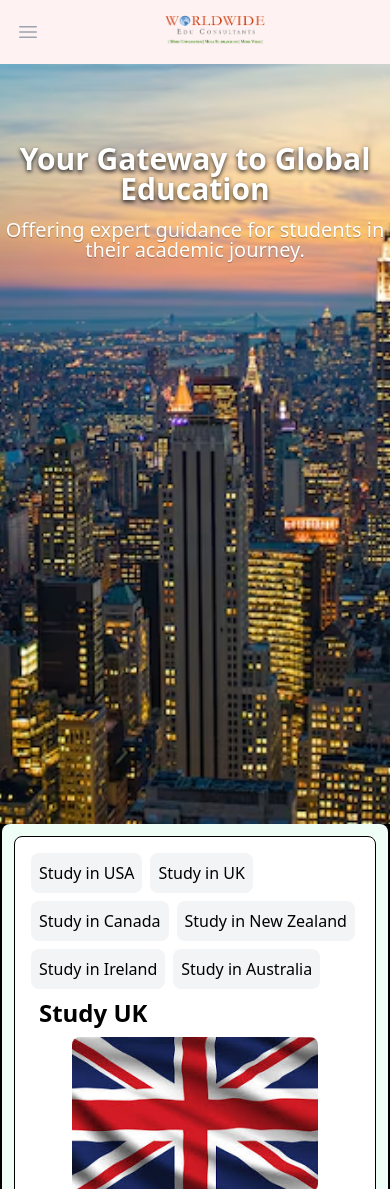
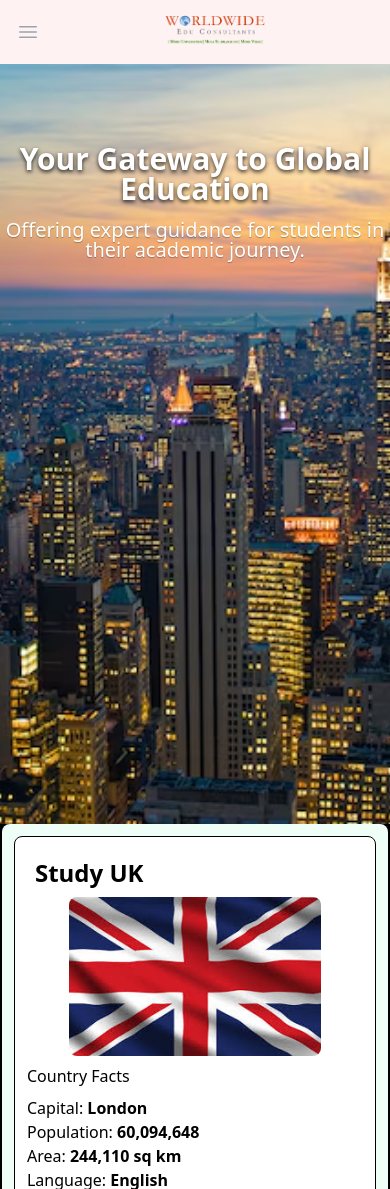
Before and after one commit to javid4962/WordWideEduConsultancy, a React (Create React App) app: page /uk in a window 390 px wide. Shown: the top 1189 px of the page. Built offline with nearby package versions, Linux system fonts and the light colour scheme.

Commit message:
Site updated

```diff
--- a/src/countries/Banner.jsx
+++ b/src/countries/Banner.jsx
@@ -18,16 +18,7 @@ function Banner(props) {
       </aside>
 
       {/* The article section */}
-      <article className="min-h-20 border border-1 border-black p-4 col-span-5 md:col-span-4 sm:grid-cols-2 rounded-lg bg-white text-blac">
-      <div className="flex gap-2 sm:block md:hidden flex-wrap m-y3">
-        <Link to='/usa' className="block bg-gray-100 p-2 rounded-lg text-black hover:bg-gray-400 delay-[50ms]">Study in USA</Link>
-        <Link to='/uk' className="block bg-gray-100 p-2 rounded-lg text-black hover:bg-gray-400 delay-[50ms]">Study in UK</Link>
-        <Link to='/canada' className="block bg-gray-100 p-2 rounded-lg text-black hover:bg-gray-400 delay-[50ms]">Study in Canada</Link>
-        <Link to='/newzealand' className="block bg-gray-100 p-2 rounded-lg text-black hover:bg-gray-400 delay-[50ms]">Study in New Zealand</Link>
-        <Link to='/ireland' className="block bg-gray-100 p-2 rounded-lg text-black hover:bg-gray-400 delay-[50ms]">Study in Ireland</Link>
-        <Link to='/australia' className="block bg-gray-100 p-2 rounded-lg text-black hover:bg-gray-400 delay-[50ms]">Study in Australia</Link>
-        </div>
-
+      <article className="min-h-20 border border-1 border-black p-3 grid grid-cols-1 col-span-5 md:col-span-4 sm:grid-cols-2 rounded-lg bg-white text-black">
         <h1 className="font-bold p-2 text-2xl">Study {props.country.toUpperCase()}</h1>
         <span></span>
         <img src={props.img} alt={props.country} className="w-3/4 m-auto col-span-2 sm:col-span-1 rounded-lg" loading="lazy" />
@@ -66,6 +57,7 @@ function Banner(props) {
       </article>
 
 
+
     </div>
   );
 }
```
